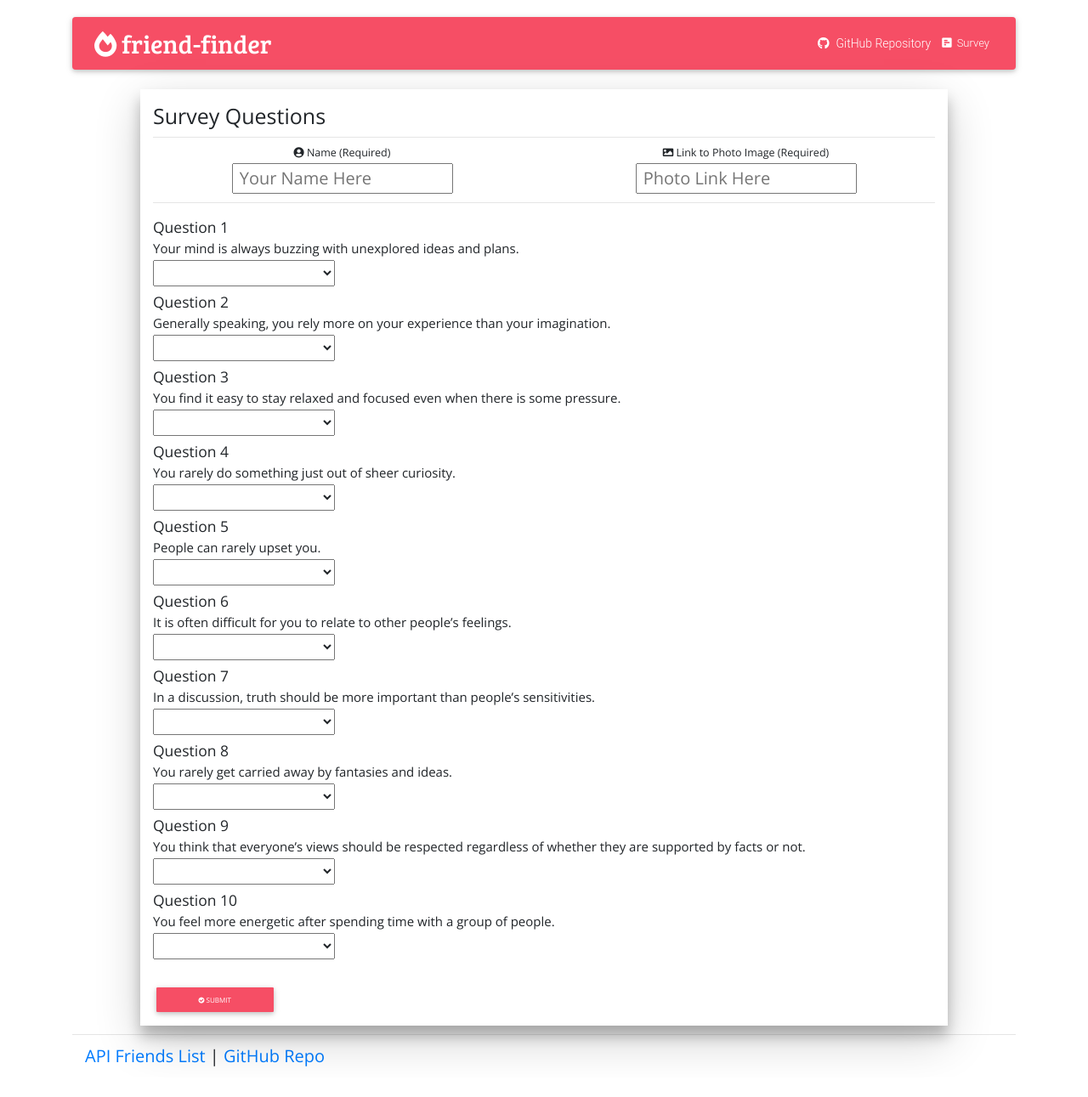
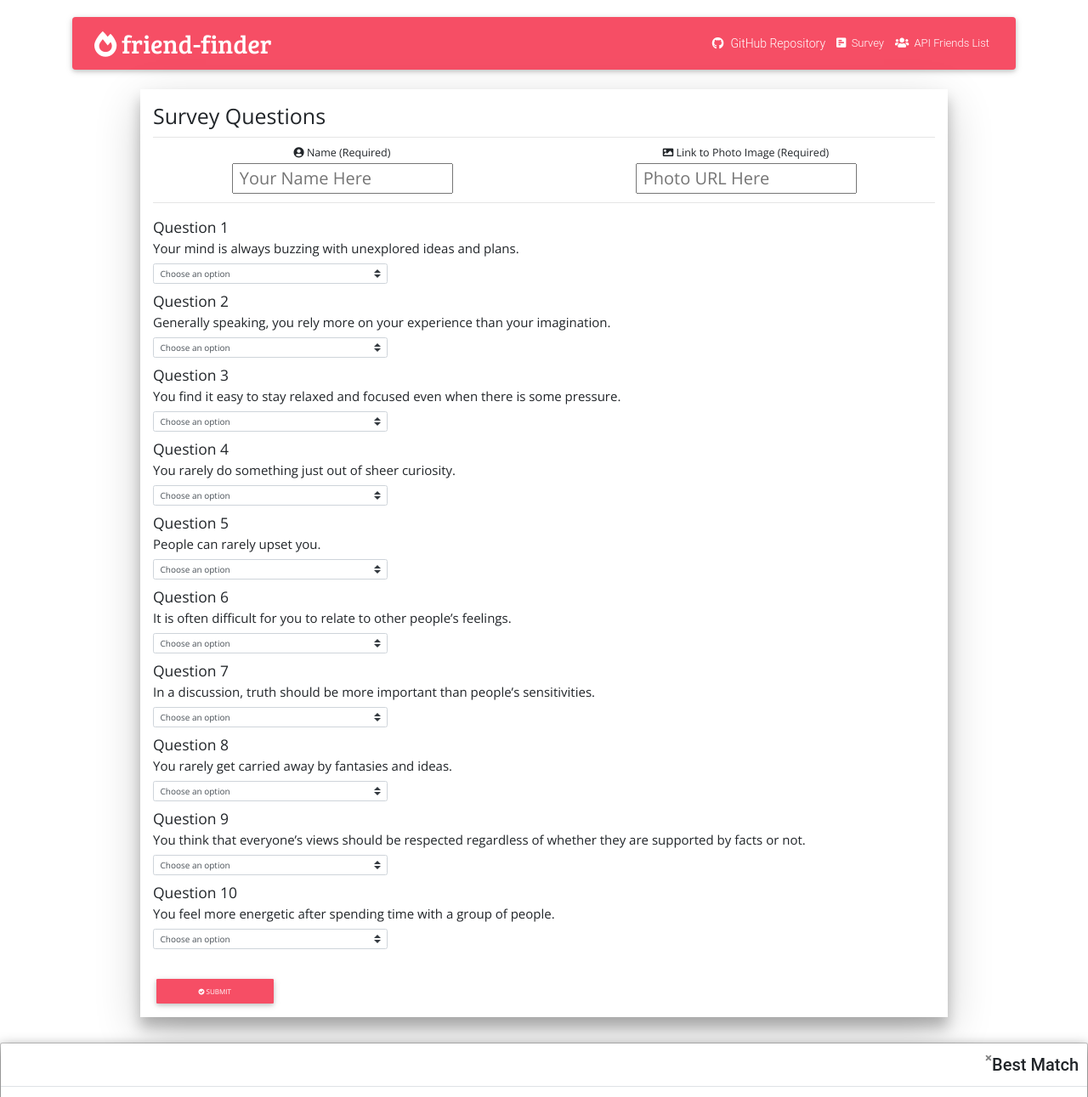
Before and after one commit to SarneetGit/Friend-Finder, a website: page app/public/survey.html in a window 1280 px wide. Shown: the top 1291 px of the page at 85% size. Before the commit the page ends 1268 px from the top, so only its background shows below. Drawn offline with nearby package versions, Linux system fonts and the light colour scheme; grey boxes are pictures that could not be loaded.

Commit message:
moving to laptop cause I need sql

```diff
--- a/app/public/survey.html
+++ b/app/public/survey.html
@@ -33,8 +33,8 @@
     <div class="container" style="margin-top: 2.5vh;">
         <!--Navbar -->
         <nav class="mb-1 navbar navbar-expand-lg" style="background-color: #F64E65">
-                <a class="navbar-brand pulse" style="font-family: 'Bree Serif', serif; font-size: 3em;color: white;" href="#"><i
-                    class="fas fa-fire-alt"></i> friend-finder</a>
+            <a class="navbar-brand pulse" style="font-family: 'Bree Serif', serif; font-size: 3em;color: white;"
+                href="#"><i class="fas fa-fire-alt"></i> friend-finder</a>
             <button class="navbar-toggler" type="button" data-toggle="collapse" data-target="#navbarSupportedContent-4"
                 aria-controls="navbarSupportedContent-4" aria-expanded="false" aria-label="Toggle navigation">
                 <span class="navbar-toggler-icon"></span>
@@ -51,6 +51,10 @@
                     <li class="nav-item">
                         <a class="nav-link" href="/survey" style="color: white; font-size: 1.3em;">
                             <i class="fas fa-poll-h"></i> Survey</a>
+                    </li>
+                    <li class="nav-item">
+                        <a class="nav-link" href="/survey" style="color: white; font-size: 1.3em;">
+                            <i class="fas fa-users"></i> API Friends List</a>
                     </li>
                     <!-- <li class="nav-item dropdown" style="color: white; font-size: 1.3em;">
                     <a class="nav-link dropdown-toggle" id="navbarDropdownMenuLink-4" data-toggle="dropdown"
@@ -82,7 +86,7 @@
                     <div class="input-field col s6">
                         <h5><i class="fas fa-image"></i> Link to Photo Image (Required)</h5>
                         <!-- <i class="material-icons prefix">picture_in_picture</i> -->
-                    <input type="text" class="validate" placeholder=" Photo Link Here" id="userPhoto">
+                        <input type="text" class="validate" placeholder=" Photo URL Here" id="userPhoto">
                     </div>
 
                 </div>
@@ -101,8 +105,8 @@
 
                 <h3 style="padding-top: 1vh;"><strong>Question 1</strong></h3>
                 <h4>Your mind is always buzzing with unexplored ideas and plans.</h4>
-        <select class="chosen-select" id="q1">
-            <option value=""></option>
+                <select class="browser-default custom-select" id="q1" style="width:30%">
+                    <option value="">Choose an option</option>
                     <option value="1">1 (Strongly Disagree)</option>
                     <option value="2">2</option>
                     <option value="3">3</option>
@@ -112,8 +116,8 @@
 
                 <h3 style="padding-top: 1vh;"><strong>Question 2</strong></h3>
                 <h4>Generally speaking, you rely more on your experience than your imagination.</h4>
-        <select class="chosen-select" id="q2">
-            <option value=""></option>
+                <select class="browser-default custom-select" id="q2" style="width:30%">
+                    <option value="">Choose an option</option>
                     <option value="1">1 (Strongly Disagree)</option>
                     <option value="2">2</option>
                     <option value="3">3</option>
@@ -124,8 +128,8 @@
 
                 <h3 style="padding-top: 1vh;"><strong>Question 3</strong></h3>
                 <h4>You find it easy to stay relaxed and focused even when there is some pressure.</h4>
-        <select class="chosen-select" id="q3">
-            <option value=""></option>
+                <select class="browser-default custom-select" id="q3" style="width:30%">
+                    <option value="">Choose an option</option>
                     <option value="1">1 (Strongly Disagree)</option>
                     <option value="2">2</option>
                     <option value="3">3</option>
@@ -136,8 +140,8 @@
 
                 <h3 style="padding-top: 1vh;"><strong>Question 4</strong></h3>
                 <h4>You rarely do something just out of sheer curiosity.</h4>
-        <select class="chosen-select" id="q4">
-            <option value=""></option>
+                <select class="browser-default custom-select" id="q4" style="width:30%">
+                    <option value="">Choose an option</option>
                     <option value="1">1 (Strongly Disagree)</option>
                     <option value="2">2</option>
                     <option value="3">3</option>
@@ -148,8 +152,8 @@
 
                 <h3 style="padding-top: 1vh;"><strong>Question 5</strong></h3>
                 <h4>People can rarely upset you.</h4>
-        <select class="chosen-select" id="q5">
-            <option value=""></option>
+                <select class="browser-default custom-select" id="q5" style="width:30%">
+                    <option value="">Choose an option</option>
                     <option value="1">1 (Strongly Disagree)</option>
                     <option value="2">2</option>
                     <option value="3">3</option>
@@ -160,8 +164,8 @@
 
                 <h3 style="padding-top: 1vh;"><strong>Question 6</strong></h3>
                 <h4>It is often difficult for you to relate to other people’s feelings.</h4>
-        <select class="chosen-select" id="q6">
-            <option value=""></option>
+                <select class="browser-default custom-select" id="q6" style="width:30%">
+                    <option value="">Choose an option</option>
                     <option value="1">1 (Strongly Disagree)</option>
                     <option value="2">2</option>
                     <option value="3">3</option>
@@ -172,8 +176,8 @@
 
                 <h3 style="padding-top: 1vh;"><strong>Question 7</strong></h3>
                 <h4>In a discussion, truth should be more important than people’s sensitivities.</h4>
-        <select class="chosen-select" id="q7">
-            <option value=""></option>
+                <select class="browser-default custom-select" id="q7" style="width:30%">
+                    <option value="">Choose an option</option>
                     <option value="1">1 (Strongly Disagree)</option>
                     <option value="2">2</option>
                     <option value="3">3</option>
@@ -183,8 +187,8 @@
 
                 <h3 style="padding-top: 1vh;"><strong>Question 8</strong></h3>
                 <h4>You rarely get carried away by fantasies and ideas.</h4>
-        <select class="chosen-select" id="q8">
-            <option value=""></option>
+                <select class="browser-default custom-select" id="q8" style="width:30%">
+                    <option value="">Choose an option</option>
                     <option value="1">1 (Strongly Disagree)</option>
                     <option value="2">2</option>
                     <option value="3">3</option>
@@ -193,10 +197,11 @@
                 </select>
 
                 <h3 style="padding-top: 1vh;"><strong>Question 9</strong></h3>
-        <h4>You think that everyone’s views should be respected regardless of whether they are supported by facts or
+                <h4>You think that everyone’s views should be respected regardless of whether they are supported by
+                    facts or
                     not.</h4>
-        <select class="chosen-select" id="q9">
-            <option value=""></option>
+                <select class="browser-default custom-select" id="q9" style="width:30%">
+                    <option value="">Choose an option</option>
                     <option value="1">1 (Strongly Disagree)</option>
                     <option value="2">2</option>
                     <option value="3">3</option>
@@ -206,8 +211,8 @@
 
                 <h3 style="padding-top: 1vh;"><strong>Question 10</strong></h3>
                 <h4>You feel more energetic after spending time with a group of people.</h4>
-        <select class="chosen-select" id="q10">
-            <option value=""></option>
+                <select class="browser-default custom-select" id="q10" style="width:30%">
+                    <option value="">Choose an option</option>
                     <option value="1">1 (Strongly Disagree)</option>
                     <option value="2">2</option>
                     <option value="3">3</option>
@@ -219,55 +224,48 @@
                 <br>
 
                 <!-- Submit Button -->
-        <button type="submit" class="btn text-center" style="background-color:#F64E65; color:white; width:15%; margin-bottom: 2vh;" id="submit"><i class="fa fa-check-circle"
-                aria-hidden="true"></i>
+                <button type="submit" class="btn text-center"
+                    style="background-color:#F64E65; color:white; width:15%; margin-bottom: 2vh;" id="submit"><i
+                        class="fa fa-check-circle" aria-hidden="true"></i>
                     Submit</button>
 
             </div>
         </div>
 
-        <hr>
-        <footer class="footer">
-            <div class="container">
-                <p><a href="/api/friends">API Friends List</a> | <a
-                        href="https://github.com/afhaque/friendfinder">GitHub Repo</a></p>
     </div>
-        </footer>
 
-    </div>
+    <br><br>
 
     <!-- Modal -->
     <!-- <div id="results-modal" class="modal fade" role="dialog">
     <div class="modal-dialog"> -->
 
     <!-- Modal content-->
-    <!-- <div class="modal-content">
+    <div class="modal-content">
         <div class="modal-header">
             <button type="button" class="close" data-dismiss="modal">&times;</button>
             <h2 class="modal-title"><strong>Best Match</strong></h2>
         </div>
         <div class="modal-body">
             <h2 id="match-name"></h2>
-          <img id="match-img" src="https://media.licdn.com/mpr/mpr/shrinknp_400_400/p/6/005/064/1bd/3435aa3.jpg" alt="">
+            <img id="match-img" src="https://media.licdn.com/mpr/mpr/shrinknp_400_400/p/6/005/064/1bd/3435aa3.jpg"
+                alt="">
         </div>
         <div class="modal-footer">
             <button type="button" class="btn btn-default" data-dismiss="modal">Close</button>
         </div>
     </div>
 
-    </div>
-  </div> -->
-
     <script type="text/javascript">
         console.log(`loaded`)
 
-        $('#submit').on('click', function(event) {
+        $('#submit').on('click', function (event) {
             event.preventDefault();
             console.log(`Submit was clicked`)
             var newFriend = {
-                name : $('#name').val(),
-                photo : $('#photo').val(),
-                scores : [
+                name: $('#name').val(),
+                photo: $('#photo').val(),
+                scores: [
                     $("#q1").val(),
                     $("#q2").val(),
                     $("#q3").val(),
@@ -284,7 +282,7 @@
             console.log(newFriend)
 
             $.post("/api/test", newFriend)
-            .then(function(data) {
+                .then(function (data) {
                     console.log(`If we recceived data, its here --> ${JSON.stringify(data)}`)
                 })
         })
@@ -293,17 +291,17 @@
 
         // // Chosen CSS
         // var config = {
-        //   ".chosen-select": {},
-        //   ".chosen-select-deselect": {
+        //   ".browser-default custom-select": {},
+        //   ".browser-default custom-select-deselect": {
         //     allow_single_deselect: true
         //   },
-        //   ".chosen-select-no-single": {
+        //   ".browser-default custom-select-no-single": {
         //     disable_search_threshold: 10
         //   },
-        //   ".chosen-select-no-results": {
+        //   ".browser-default custom-select-no-results": {
         //     no_results_text: "Oops, nothing found!"
         //   },
-        //   ".chosen-select-width": {
+        //   ".browser-default custom-select-width": {
         //     width: "95%"
         //   }
         // };
@@ -325,7 +323,7 @@
         //       }
         //     });
 
-        //     $(".chosen-select").each(function() {
+        //     $(".browser-default custom-select").each(function() {
 
         //       if ($(this).val() === "") {
         //         isValid = false;
```
Also changed, not shown: app/public/home.html (+4 -0 lines). Lines whose indentation alone changed are shown as unchanged.
